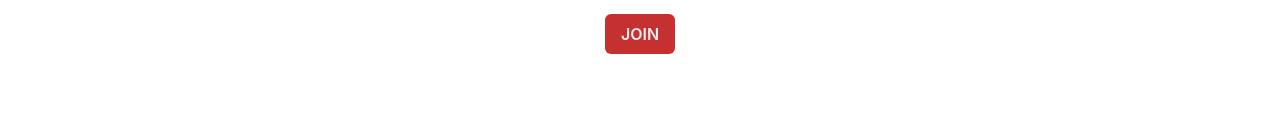
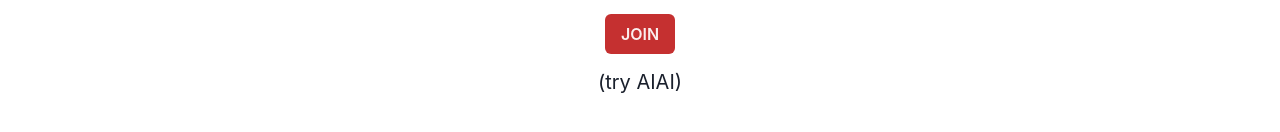
Before and after one commit to angenibai/who-guessed, a React (Create React App) app: page / in a window 1280 px wide. Shown: the part 322-454 px from the top of the page. Built offline with nearby package versions, Linux system fonts and the light colour scheme.

Commit message:
feat: add example deck + todo

```diff
--- a/src/pages/Join.tsx
+++ b/src/pages/Join.tsx
@@ -75,6 +75,10 @@ const Join = () => {
       >
         JOIN
       </Button>
+      <Spacer />
+      <Heading marginBlock={6} as="h3" size="md" fontWeight={400}>
+        (try AIAI)
+      </Heading>
     </VStack>
   );
 };
```
Also changed, not shown: 1 other file (tests, documents, lock files or other folders).
